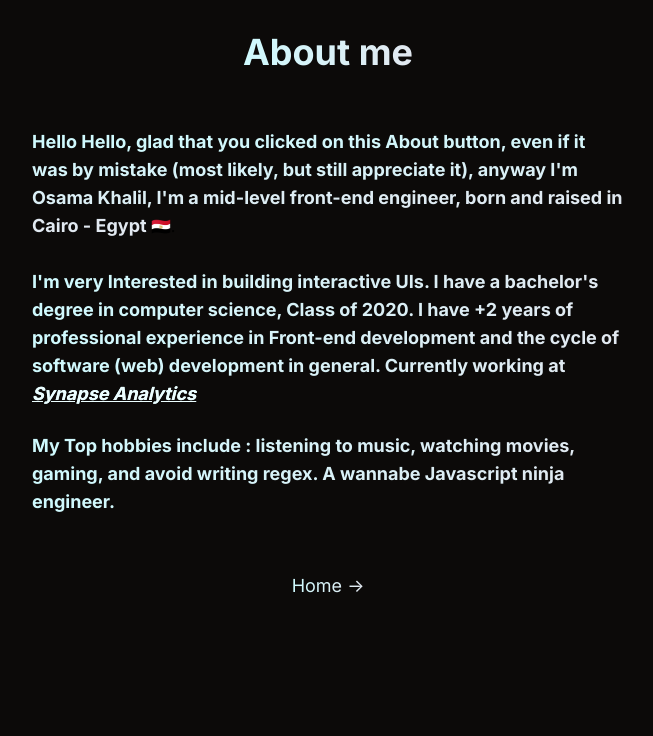
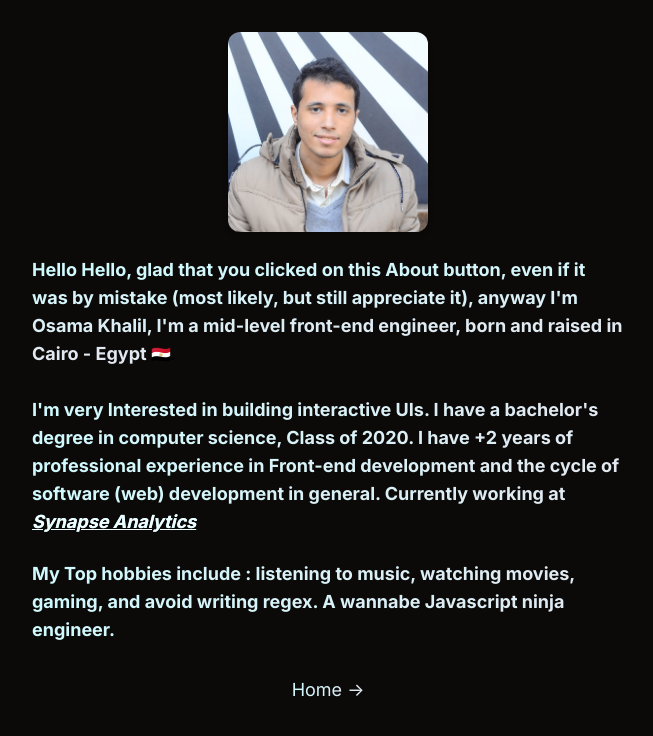
Before and after one commit to OsamaKhalilMohamed/Portfolio, a Next.js app: page /About in a window 1280 px wide. Shown: the top 736 px of the page, without its empty margins (312-965 px from the left). Built offline with nearby package versions, Linux system fonts and the light colour scheme.

Commit message:
wip: added pic to about page

```diff
--- a/src/pages/About/index.tsx
+++ b/src/pages/About/index.tsx
@@ -2,6 +2,8 @@ import Head from "next/head";
 import React from "react";
 import { motion } from "framer-motion";
 import Link from "next/link";
+import Image from "next/image";
+import me from "../../../public/me.jpg";
 
 type Props = {};
 
@@ -17,21 +19,36 @@ export default function About({}: Props): React.ReactElement {
         <link rel="icon" href="/favicon.ico" />
       </Head>
       <main className="flex min-h-screen flex-col items-center justify-start bg-stone-950">
-        <motion.div
+        {/* <motion.div
           initial={{ opacity: 0, scale: 0.5 }}
           animate={{ opacity: 1, scale: 1 }}
           transition={{ duration: 0.5 }}
           className="mx-16 mt-8 flex h-fit"
         >
-          <h1 className="bg-gradient-to-r from-cyan-100 to-slate-200 bg-clip-text text-center text-2xl font-extrabold text-transparent sm:text-4xl">
+          <h1 className="bg-gradient-to-r from-cyan-100 to-slate-200 bg-clip-text text-center text-4xl font-extrabold text-transparent sm:text-5xl">
             About me
           </h1>
+        </motion.div> */}
+        <motion.div
+          className="mb-2 mt-8 flex flex-col"
+          initial={{ opacity: 0, scale: 0.5 }}
+          animate={{ x: 0, opacity: 1, scale: 1 }}
+          transition={{ type: "spring", stiffness: 100 }}
+        >
+          {/* IMAGES */}
+          <Image
+            src={me}
+            alt="A picture of myself :)"
+            className="h-50 w-50 rounded-xl object-cover shadow-md"
+            width="200"
+            height="200"
+          />
         </motion.div>
         <motion.div
           initial={{ opacity: 0, scale: 0.5 }}
           animate={{ x: 0, opacity: 1, scale: 1 }}
           transition={{ type: "spring", stiffness: 50 }}
-          className="mt-2 w-full rounded-lg p-6  sm:mt-8 sm:w-1/2"
+          className="mt-2 w-full rounded-lg px-6 pb-4 pt-0  sm:mt-4 sm:w-1/2"
         >
           <div>
             <span className="bg-gradient-to-r from-cyan-100 to-slate-200 bg-clip-text text-lg font-bold text-transparent">
@@ -71,7 +88,7 @@ export default function About({}: Props): React.ReactElement {
           </p>
         </motion.div>
         <Link href={"/"}>
-          <p className="mt-8 cursor-pointer bg-gradient-to-r from-cyan-100 to-slate-200 bg-clip-text text-lg text-transparent">
+          <p className="my-4 cursor-pointer bg-gradient-to-r from-cyan-100 to-slate-200 bg-clip-text text-lg text-transparent">
             Home {"->"}
           </p>
         </Link>
```
Also changed, not shown: public/me.jpg (added).
